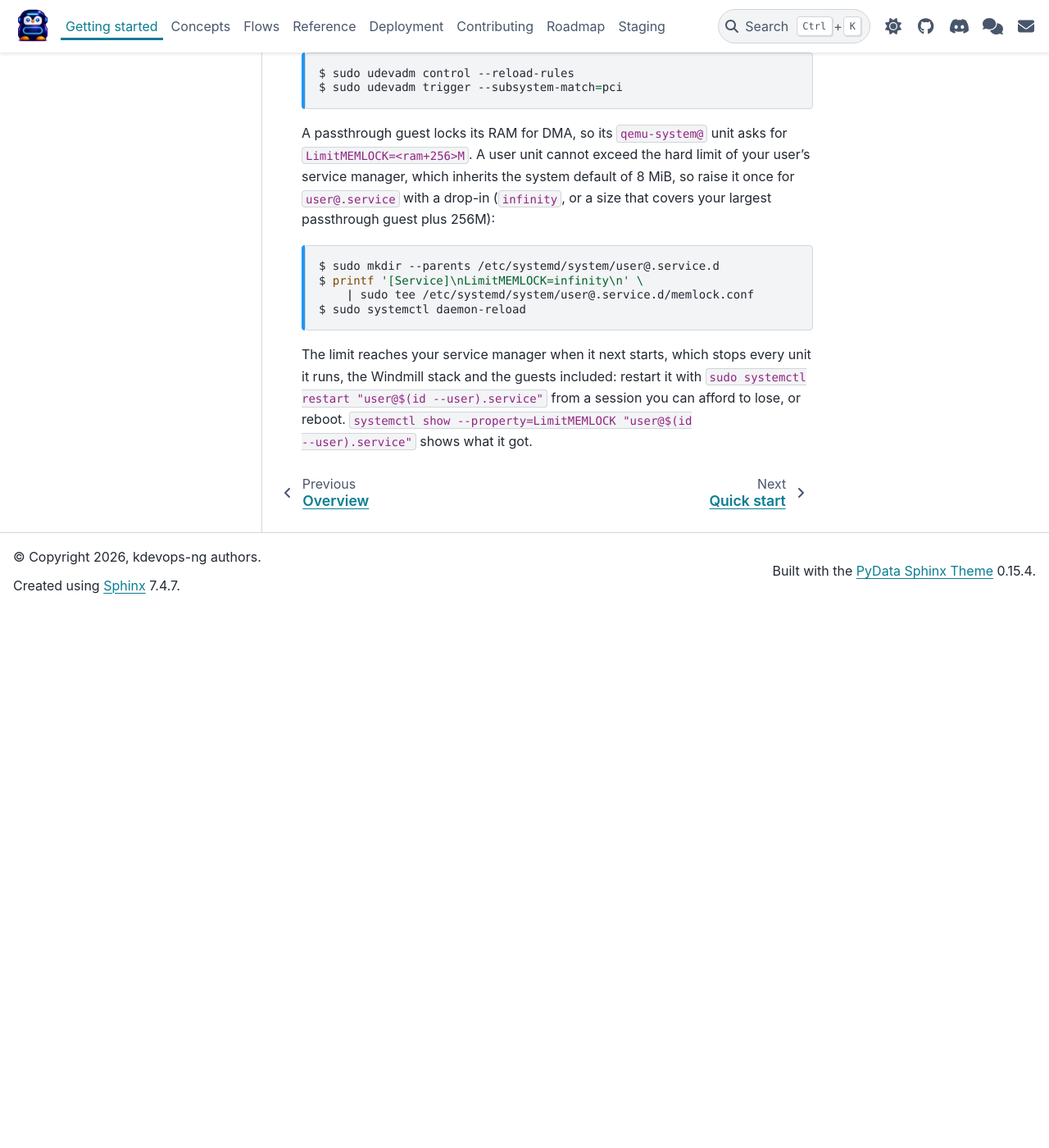
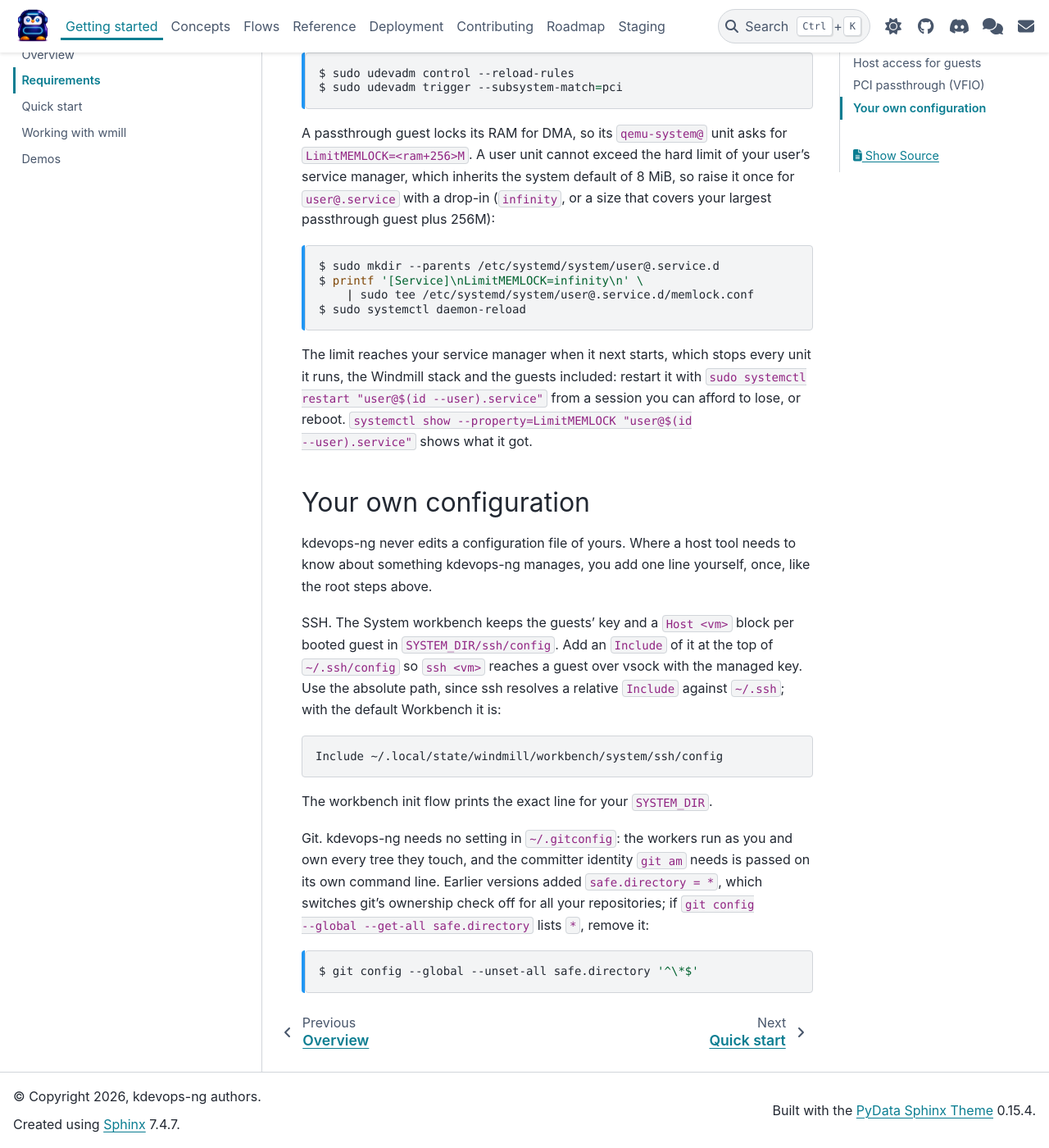
Before and after one commit to dagomez137/kdevops-ng, a Sphinx documentation site: the page built from docs/getting-started/requirements.rst, in a window 1280 px wide and 1400 px high, scrolled down 2498 px. Shown: the whole window at 82% size. Built offline with Sphinx 7.4.7 and the PyData theme 0.15.4, drawn with Linux system fonts in a browser that asks for light colours; before the commit the page ends 3241 px from its top, so only the background shows below that.

Commit message:
docs: give the one-time user configuration one home
Outside the Workbench a step must not write the user's own files, so
what a host tool needs from them is a line the user adds once, like the
root setup; the SSH Include lived only in the nix deployment page. The
removal of the safe.directory '*' earlier versions left uses
--unset-all: with the entry listed twice, --unset exits 5 and removes
nothing.

Assisted-by: LLM
Signed-off-by: Daniel Gomez <da.gomez@kernel.org>

```diff
--- a/docs/flows/guests.rst
+++ b/docs/flows/guests.rst
@@ -29,7 +29,7 @@
 :src:`f/workbench/init` generates: a ``Host <vm>`` block per booted VM, dialing
 its ``vsock/<cid>`` through :cmd:`systemd-ssh-proxy`. Add the one-line
 ``Include`` of that config to your :cmd:`~/.ssh/config` (see
-:doc:`../deployment/nix`) and the VM name becomes an ordinary :cmd:`ssh` alias,
+:ref:`user-configuration`) and the VM name becomes an ordinary :cmd:`ssh` alias,
 so ``ssh <vm> …`` works.
 
 With that alias in place, systemd's own remote flag reaches the guest's systemd
--- a/docs/getting-started/requirements.rst
+++ b/docs/getting-started/requirements.rst
@@ -152,6 +152,39 @@
 afford to lose, or reboot. ``systemctl show --property=LimitMEMLOCK
 "user@$(id --user).service"`` shows what it got.
 
+.. _user-configuration:
+
+Your own configuration
+======================
+
+kdevops-ng never edits a configuration file of yours. Where a host tool needs
+to know about something kdevops-ng manages, you add one line yourself, once,
+like the root steps above.
+
+SSH. The System workbench keeps the guests' key and a ``Host <vm>`` block per
+booted guest in ``SYSTEM_DIR/ssh/config``. Add an ``Include`` of it at the top
+of ``~/.ssh/config`` so ``ssh <vm>`` reaches a guest over vsock with the managed
+key. Use the absolute path, since ssh resolves a relative ``Include`` against
+``~/.ssh``; with the default Workbench it is:
+
+.. code-block:: text
+
+   Include ~/.local/state/windmill/workbench/system/ssh/config
+
+The workbench init flow prints the exact line for your ``SYSTEM_DIR``.
+
+Git. kdevops-ng needs no setting in ``~/.gitconfig``: the workers run as you and
+own every tree they touch, and the committer identity ``git am`` needs is
+passed on its own command line. Earlier versions added
+``safe.directory = *``, which switches git's ownership check off for all your
+repositories; if ``git config --global --get-all safe.directory`` lists
+``*``, remove it:
+
+.. code-block:: console
+   :class: cmd-host
+
+   $ git config --global --unset-all safe.directory '^\*$'
+
 .. _systemd: https://systemd.io
 .. _Nix: https://nixos.org
 .. _Windmill: https://windmill.dev
```
Also changed, not shown: CLAUDE.md (+14 -15 lines), docs/concepts/principles.rst (+7 -3 lines), docs/deployment/nix.rst (+3 -9 lines).
